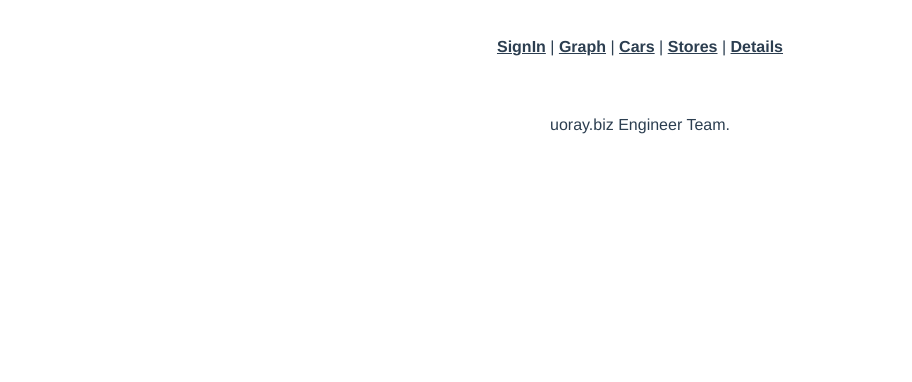
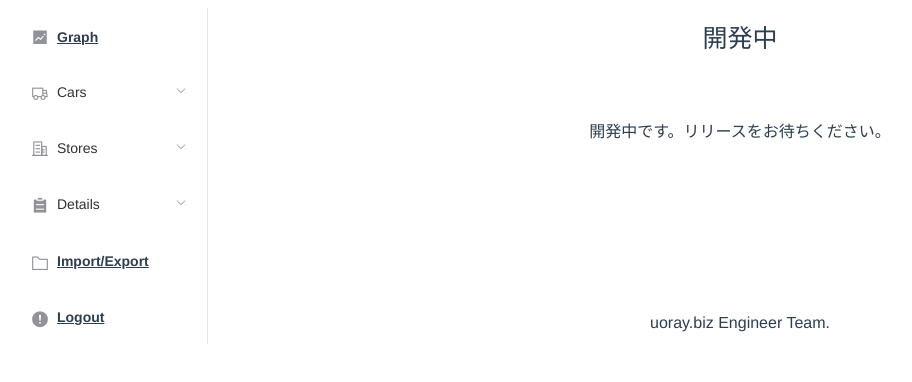
Before and after one commit to U-O-Nanakusa724/cucp_front, a Vue app: page /develop in a window 1280 px wide. Shown: the top 382 px of the page, without its empty margins (0-912 px from the left). Built offline with nearby package versions, Linux system fonts and the light colour scheme.

Commit message:
[add]front-24 メニュー欄作成
サイドバー作成、ヘッダータイトルを動的に変更

```diff
--- a/src/App.vue
+++ b/src/App.vue
@@ -1,22 +1,27 @@
 <template>
-  <div id="app">
-    <Header/>
-    <router-view/>
-    <Footer/>
-  </div>
+  <el-container id="app">
+    <Aside/>
+    <el-container>
+      <el-header><Header/></el-header>
+      <el-main><router-view/></el-main>
+      <el-footer><Footer/></el-footer>
+    </el-container>
+  </el-container>
 </template>
 
 <script>
-import Header from './components/common/Header'
-import Footer from './components/common/Footer'
+import Aside from "./components/common/Aside";
+import Header from "./components/common/Header";
+import Footer from "./components/common/Footer";
 
 export default {
-  name: 'app',
-  components : {
+  name: "app",
+  components: {
+    Aside,
     Header,
-    Footer
-  }
-}
+    Footer,
+  },
+};
 </script>
 
 <style lang="scss">
--- /dev/null
+++ b/src/components/common/Aside.vue
@@ -0,0 +1,103 @@
+<template>
+  <div id="aside">
+    <el-aside width="200px">
+      <el-menu>
+        <!-- グラフ関連 -->
+        <el-menu-item index="1">
+          <template slot="title">
+            <i class="el-icon-s-marketing" />
+            <router-link to="/graph">Graph</router-link>
+          </template>
+        </el-menu-item>
+
+        <!-- 車種関連 -->
+        <el-submenu index="2">
+          <template slot="title"> <i class="el-icon-truck" />Cars </template>
+          <el-menu-item-group>
+            <el-menu-item index="2-1">
+              <router-link to="/cars">
+                <i class="el-icon-tickets" />List</router-link
+              >
+            </el-menu-item>
+            <el-menu-item index="2-2">
+              <router-link to="/carsort">
+                <i class="el-icon-sort" />Sort</router-link
+              >
+            </el-menu-item>
+          </el-menu-item-group>
+        </el-submenu>
+
+        <!-- 販売店関連 -->
+        <el-submenu index="3">
+          <template slot="title">
+            <i class="el-icon-office-building" />Stores
+          </template>
+          <el-menu-item-group>
+            <el-menu-item index="3-1">
+              <router-link to="/stores">
+                <i class="el-icon-tickets" />List</router-link
+              >
+            </el-menu-item>
+            <el-menu-item index="3-2">
+              <router-link to="/storesort">
+                <i class="el-icon-sort" />Sort</router-link
+              >
+            </el-menu-item>
+          </el-menu-item-group>
+        </el-submenu>
+
+        <!-- 詳細関連 -->
+        <el-submenu index="4">
+          <template slot="title">
+            <i class="el-icon-s-order" />Details
+          </template>
+          <el-menu-item-group>
+            <el-menu-item index="4-1">
+              <router-link to="/details">
+                <i class="el-icon-tickets" />List</router-link
+              >
+            </el-menu-item>
+            <el-menu-item index="4-2">
+              <router-link to="/detailsort">
+                <i class="el-icon-sort" />Sort</router-link
+              >
+            </el-menu-item>
+          </el-menu-item-group>
+        </el-submenu>
+
+        <!-- ファイル関連 -->
+        <el-menu-item index="5">
+          <template slot="title">
+            <router-link to="/documents">
+              <i class="el-icon-folder" />Import/Export</router-link
+            >
+          </template>
+        </el-menu-item>
+
+        <!-- ログアウト -->
+        <el-menu-item index="6">
+          <template slot="title">
+            <router-link to="/logout">
+              <i class="el-icon-warning" />Logout</router-link
+            >
+          </template>
+        </el-menu-item>
+      </el-menu>
+    </el-aside>
+  </div>
+</template>
+
+<style lang="scss">
+#aside {
+  text-align: left;
+
+  a {
+    font-weight: bold;
+    color: #2c3e50;
+
+    &.router-link-exact-active {
+      color: #42b983;
+    }
+  }
+}
+</style>
--- a/src/components/common/Header.vue
+++ b/src/components/common/Header.vue
@@ -1,19 +1,29 @@
 <template>
   <div id="header">
-    <div id="header-nav">
-      <router-link to="/signin">SignIn</router-link> |
-      <router-link to="/graph">Graph</router-link> |
-      <router-link to="/cars">Cars</router-link> |
-      <router-link to="/stores">Stores</router-link> |
-      <router-link to="/details">Details</router-link>
-    </div>
+    {{ pageTitle }}
   </div>
 </template>
 
+<script>
+import { mapGetters } from 'vuex';
+
+export default {
+  data() {
+    return {}
+  },
+  computed: {
+    ...mapGetters({
+      pageTitle:'pageTitle/pageTitle',
+    }),
+  },
+};
+</script>
+
 <style lang="scss">
-#header-nav {
-  padding: 30px;
+#header {
+  padding: 10px;
   text-align: center;
+  font-size: 25px;
 
   a {
     font-weight: bold;
--- a/src/router/index.js
+++ b/src/router/index.js
@@ -1,34 +1,100 @@
 import Vue from 'vue'
 import VueRouter from 'vue-router'
+import store from '../store';
 
 Vue.use(VueRouter)
 
 const routes = [
-  {
-    path: '/signin',
-    name: 'signin',
-    component: () => import(/* webpackChunkName: "signin" */ '../views/SignIn.vue')
-  },
+  /* ---------------------------------------------------------------------------------------------
+    グラフ
+  --------------------------------------------------------------------------------------------- */
   {
     path: '/graph',
     name: 'graph',
-    component: () => import(/* webpackChunkName: "graph" */ '../views/Graph.vue')
+    component: () => import(/* webpackChunkName: "graph" */ '../views/Graph.vue'),
+    meta: {
+      title: "グラフ"
+    }
   },
+  /* ---------------------------------------------------------------------------------------------
+    車種
+  --------------------------------------------------------------------------------------------- */
   {
     path: '/cars',
     name: 'cars',
-    component: () => import(/* webpackChunkName: "cars" */ '../views/Cars.vue')
+    component: () => import('../views/cars/Cars.vue'),
+    meta: {
+      title: "車種一覧"
+    }
   },
+  {
+    path: '/carsort',
+    name: 'carsort',
+    component: () => import('../views/UnderDevelopment.vue'),
+    meta: {
+      title: "車種順序変更"
+    }
+  },
+  /* ---------------------------------------------------------------------------------------------
+    販売店
+  --------------------------------------------------------------------------------------------- */
   {
     path: '/stores',
     name: 'stores',
-    component: () => import(/* webpackChunkName: "stores" */ '../views/Stores.vue')
+    component: () => import('../views/stores/Stores.vue'),
+    meta: {
+      title: "販売店一覧"
+    }
   },
+  {
+    path: '/storesort',
+    name: 'storesort',
+    component: () => import('../views/UnderDevelopment.vue'),
+    meta: {
+      title: "販売店順序変更"
+    }
+  },
+  /* ---------------------------------------------------------------------------------------------
+    車種詳細
+  --------------------------------------------------------------------------------------------- */
   {
     path: '/details',
     name: 'details',
-    component: () => import(/* webpackChunkName: "details" */ '../views/Details.vue')
-  }
+    component: () => import('../views/details/Details.vue'),
+    meta: {
+      title: "車種詳細一覧"
+    }
+  },
+  {
+    path: '/detailsort',
+    name: 'detailsort',
+    component: () => import('../views/UnderDevelopment.vue'),
+    meta: {
+      title: "車種詳細順序変更"
+    }
+  },
+  /* ---------------------------------------------------------------------------------------------
+    インポート/エクスポート
+  --------------------------------------------------------------------------------------------- */
+  {
+    path: '/documents',
+    name: 'documents',
+    component: () => import('../views/UnderDevelopment.vue'),
+    meta: {
+      title: "インポート/エクスポート"
+    }
+  },
+  /* ---------------------------------------------------------------------------------------------
+    開発中
+  --------------------------------------------------------------------------------------------- */
+  {
+    path: '/develop',
+    name: 'develop',
+    component: () => import('../views/UnderDevelopment.vue'),
+    meta: {
+      title: "開発中"
+    }
+  },
 ]
 
 const router = new VueRouter({
@@ -38,3 +104,7 @@ const router = new VueRouter({
 })
 
 export default router
+
+router.afterEach((to) => {
+  store.dispatch('pageTitle/changePage', to.meta.title);
+})
--- a/src/store/index.js
+++ b/src/store/index.js
@@ -1,15 +1,12 @@
 import Vue from 'vue'
 import Vuex from 'vuex'
+
+import pageTitle from './pageTitle'
 
 Vue.use(Vuex)
 
 export default new Vuex.Store({
-  state: {
+  modules: {
+    pageTitle: pageTitle
   },
-  mutations: {
-  },
-  actions: {
-  },
-  modules: {
-  }
 })
--- /dev/null
+++ b/src/store/pageTitle.js
@@ -0,0 +1,24 @@
+const pageTitle = ({
+    namespaced: true,
+    state: {
+        pageTitle: 'タイトル',
+    },
+    actions: {
+        changePage({ commit }, title) {
+            commit('changePageTitle', title);
+        },
+    },
+    mutations: {
+        changePageTitle(state, title) {
+            const st = state;
+            st.pageTitle = title;
+        },
+    },
+    getters: {
+        pageTitle(state) {
+            const st = state;
+            return st.pageTitle;
+        },
+    }
+})
+export default pageTitle
--- /dev/null
+++ b/src/views/UnderDevelopment.vue
@@ -0,0 +1,19 @@
+<template>
+  <div id="develop">開発中です。リリースをお待ちください。</div>
+</template>
+
+<style scoped lang="scss">
+#develop {
+  padding: 30px;
+  text-align: center;
+
+  a {
+    font-weight: bold;
+    color: #2c3e50;
+
+    &.router-link-exact-active {
+      color: #42b983;
+    }
+  }
+}
+</style>
--- a/src/views/Cars.vue
+++ b/src/views/cars/Cars.vue
@@ -27,9 +27,6 @@
 
       <el-col :span="24" id="data">
         <el-card class="box-card">
-          <div slot="header" class="clearfix">
-            <span>車種一覧</span>
-          </div>
           <el-table :data="cars" style="width: 100%">
             <el-table-column fixed prop="code" label="車種コード" width="300" />
             <el-table-column prop="name" label="車種名" width="300" />
@@ -76,7 +73,7 @@
 
 <script>
 import axios from "axios";
-import CarForm from "../components/forms/CarForm.vue";
+import CarForm from "../../components/forms/CarForm.vue";
 
 export default {
   components: {
--- a/src/views/Stores.vue
+++ b/src/views/stores/Stores.vue
@@ -23,9 +23,6 @@
 
       <el-col :span="24" id="data">
         <el-card class="box-card">
-          <div slot="header" class="clearfix">
-            <span>販売店一覧</span>
-          </div>
           <el-table :data="stores" style="width: 100%">
             <el-table-column prop="name" label="販売店名" width="300" />
             <el-table-column
@@ -71,7 +68,7 @@
 
 <script>
 import axios from "axios";
-import StoreForm from "../components/forms/StoreForm.vue";
+import StoreForm from "../../components/forms/StoreForm.vue";
 
 export default {
   components: {
```
Also changed, not shown: src/views/details/Details.vue (renamed from src/views/Details.vue, +2 -6 lines).
